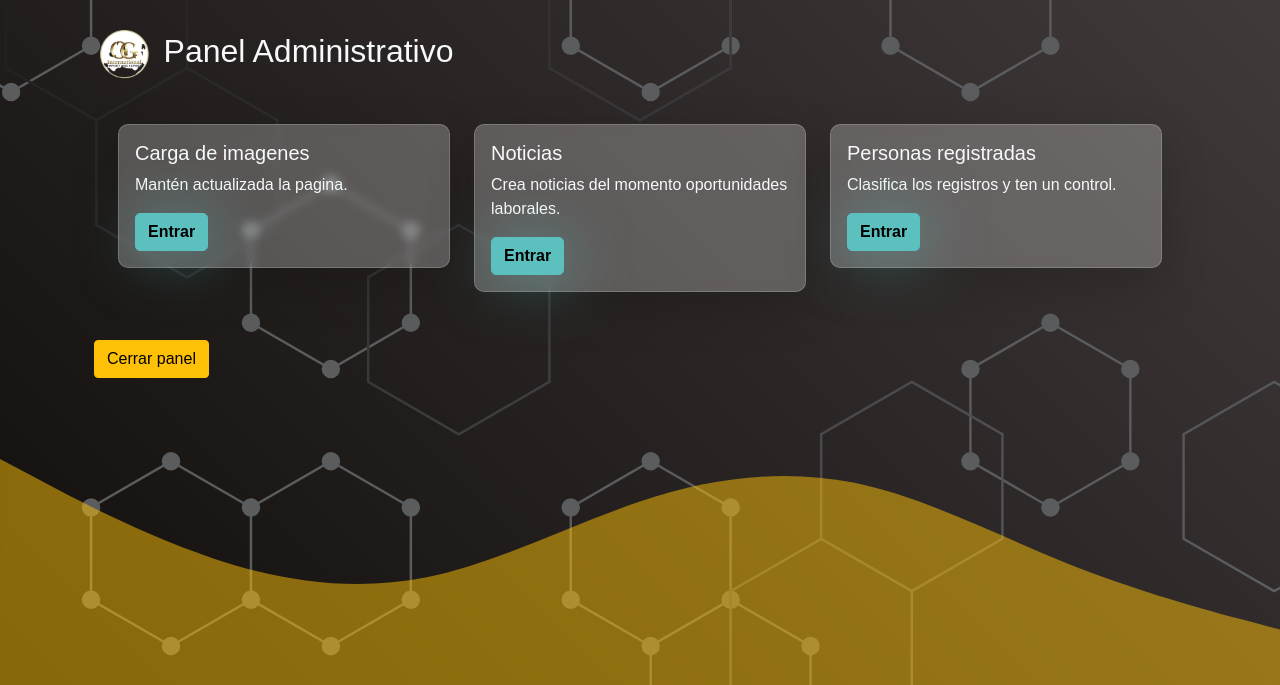
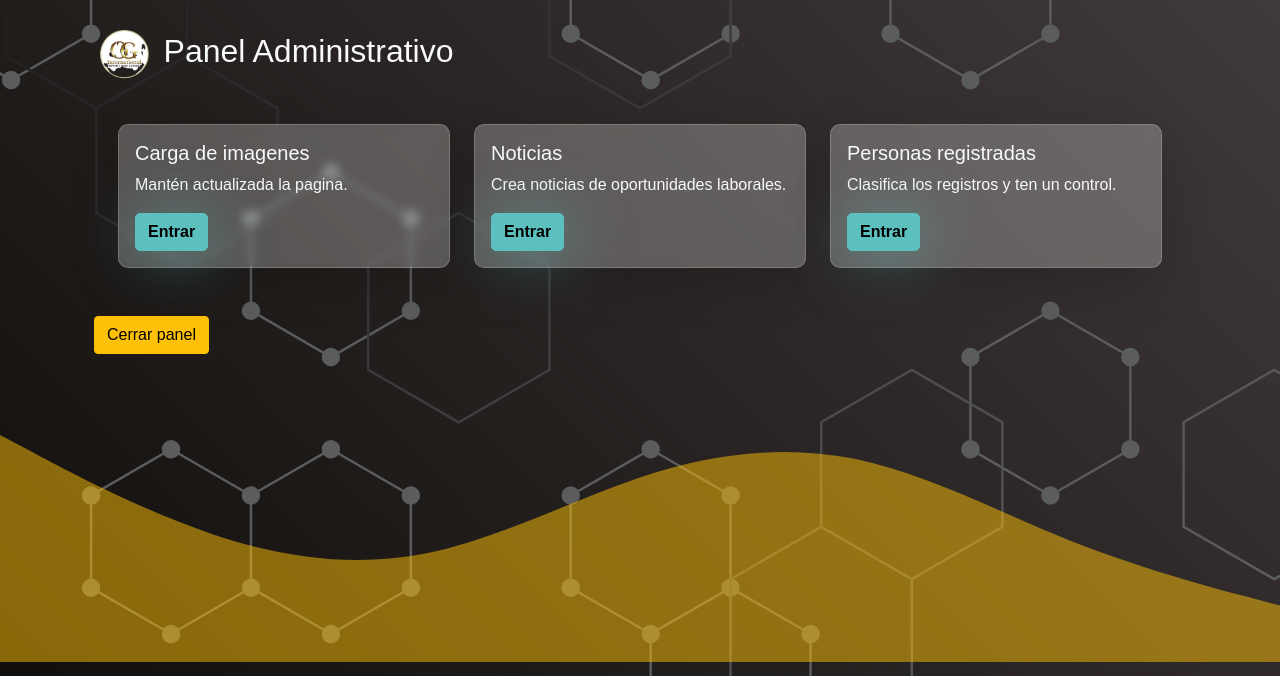
Before and after one commit to dondiegorada/opengatesinternational, a PHP site: page /list/panel.php in a window 1280 px wide. Shown: the top 685 px of the page. Run offline with PHP 8.4, Linux system fonts and the light colour scheme; the visitor is signed in with stand-in values (Sample User, id 1); some web fonts are replaced.

Commit message:
Modified: section noticias panel

```diff
--- a/forms/news.php
+++ b/forms/news.php
@@ -23,7 +23,7 @@
       </svg>
       <div class="back">
         <a type="button" href="../list/panel.php">
-          <img src="../media/imagenes/back.svg" alt="regresar" height="40">
+          <img src="../media/img/back.svg" alt="regresar" height="40">
         </a>
       </div>
       <div class="titulo">
--- a/list/panel.php
+++ b/list/panel.php
@@ -50,7 +50,7 @@
             <div class="card shadow-lg">
               <div class="card-body">
                 <h5 class="card-title text-light">Noticias</h5>
-                <p class="card-text text-light">Crea noticias del momento oportunidades laborales.</p>
+                <p class="card-text text-light">Crea noticias de oportunidades laborales.</p>
                 <a href="../forms/news.php" class="btn btn-primary">Entrar</a>
               </div>
             </div>
```
